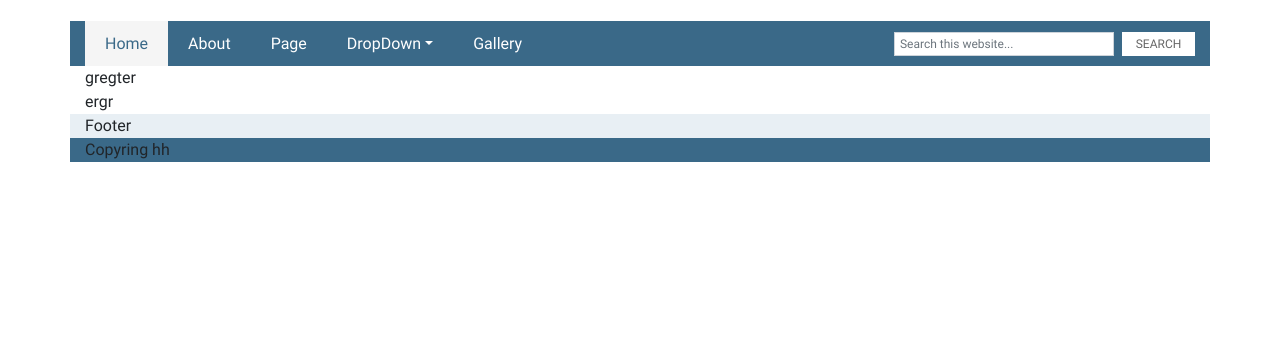
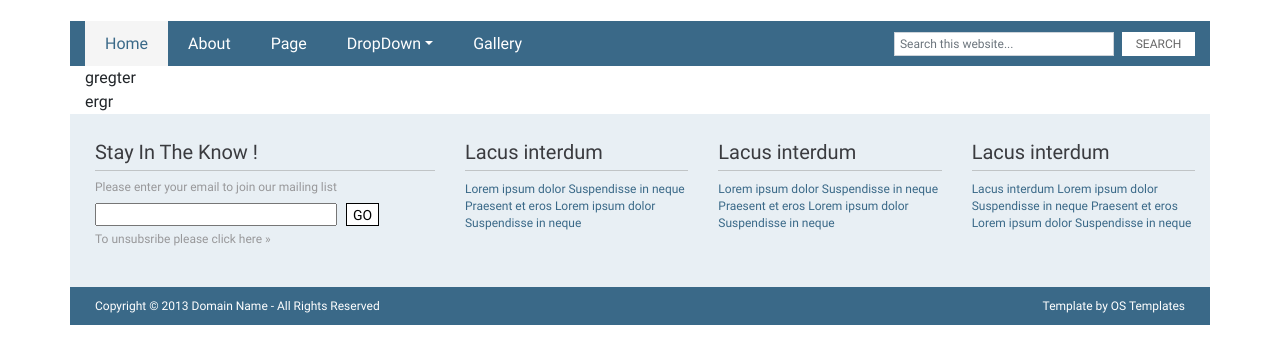
Before and after one commit to glushach/test-roulette.io, a website: page app/index.pug in a window 1280 px wide. Shown: the part 93-456 px from the top of the page. Drawn offline with nearby package versions, Linux system fonts and the light colour scheme; files that its build step writes are made by us from their sources.

Commit message:
I made menu and footer

```diff
--- a/app/css/style.css
+++ b/app/css/style.css
@@ -23,7 +23,7 @@
   background-color: #3a6988;
 }
 
-.container-footer {
+.container-contact {
   background-color: #e8eff4;;
 }
 .spoiler-header{
@@ -109,17 +109,78 @@ button.btn{
   outline-color: #ffffff;
 }
 
+/*Contact*/
+.contact{
+  padding: 28px 0px 21px 0px;
+}
+.contact .contact-divider{
+  height: 1px;
+  background-color: #c0c4c6;
+  margin-bottom: 10px;
+}
+.contact .contact-action, .contact .contact-description, .contact-unsubscribe{
+  font-size: 12px;
+  line-height: 17px;
+  color: #3a6988;
+}
+.contact .contact-action, .contact-unsubscribe{
+  line-height: 12px;
+  color: #98989a;
+}
+.contact .contact-form, .footer .copyright{
+  margin: 0px 0px 0px 10px;  /*margin-left 20px*/
+}
+.contact .contact-item h4{
+  font-size: 20px;
+  line-height: 20px;
+  color: #3a3b3f;
+}
+.contact .contact-block{
+  margin: 10px 0px 16px 0px;;
+}
+.contact-block .form-input, .contact-block .btn-input{
+  width: 242px; /*244px*/
+  height: 23px;
+  outline-color: #ffffff;
+}
+.contact-block .btn-input{
+  width: 33px;/*35px*/
+  border: 1px solid;
+  font-size: 14px;
+  line-height: 14px;
+  color: #000000;
+  margin-left: 9px;
+}
+
+/*Foteer*/
+.footer{
+  padding: 13px 0px;
+}
+.footer .copyright, .footer .template{
+  font-size: 12px;
+  line-height: 12px;
+  color: #ffffff;
+}
+.footer .template{
+  text-align: right;
+  margin: 0px 10px 0px 0px;
+}
 
 @media(max-width: 991px){
+  /*header*/
   .header address{
     margin-right: 0;
+  }
+  /*contact*/
+  .contact .contact-form, .footer .copyright{
+    margin: 0px;
   }
 }
 
 @media(max-width: 767px){
-  /* .navbar{
-    height: auto;
-  } */
+  .contact-block .form-input{
+    width: 242px; /*244px*/
+  }
 }
 
 @media(max-width: 575px){
--- a/app/index.pug
+++ b/app/index.pug
@@ -57,11 +57,44 @@ html(lang="en")
 
       section.content ergr
 
-    .container-lg.container-footer
-      footer.footer Footer
+    .container-lg.container-contact
+      .contact
+        .contact-main
+          .row.justify-content-center
+            .col-12.col-sm-7.col-md-6.col-lg-4
+              .contact-item
+                .contact-form
+                  h4.title Stay In The Know !
+                  .contact-divider
+                  .contact-action Please enter your email to join our mailing list
+                  .contact-block
+                    form.form-inline
+                      input.form-input(type="text" minlength="4")
+                      button.btn.btn-input.btn-outline-success(type="submit") Go
+                    a(href="#").contact-unsubscribe To unsubsribe please click here »
+            .col-12.col-sm-7.col-md-6.col-lg
+              .contact-item
+                h4.title Lacus interdum
+                .contact-divider
+                .contact-description Lorem ipsum dolor Suspendisse in neque Praesent et eros Lorem ipsum dolor Suspendisse in neque
+            .col-12.col-sm-7.col-md-6.col-lg
+              .contact-item
+                h4.title Lacus interdum
+                .contact-divider
+                .contact-description Lorem ipsum dolor Suspendisse in neque Praesent et eros Lorem ipsum dolor Suspendisse in neque
+            .col-12.col-sm-7.col-md-6.col-lg
+              .contact-item
+                h4.title Lacus interdum
+                .contact-divider
+                .contact-description Lacus interdum Lorem ipsum dolor Suspendisse in neque Praesent et eros Lorem ipsum dolor Suspendisse in neque
+
     .container-lg.container-pd-0
-      .copyright
-        p Copyring   hh
+      footer.footer
+        .row
+          .col
+            .copyright Copyright © 2013 Domain Name - All Rights Reserved
+          .col
+            .template Template by OS Templates
     script(src="js/jquery-3.5.1.min.js")
     script(src="js/bootstrap.min.js")
     script(src="js/script.js")
```
Also changed, not shown: app/index.html.
